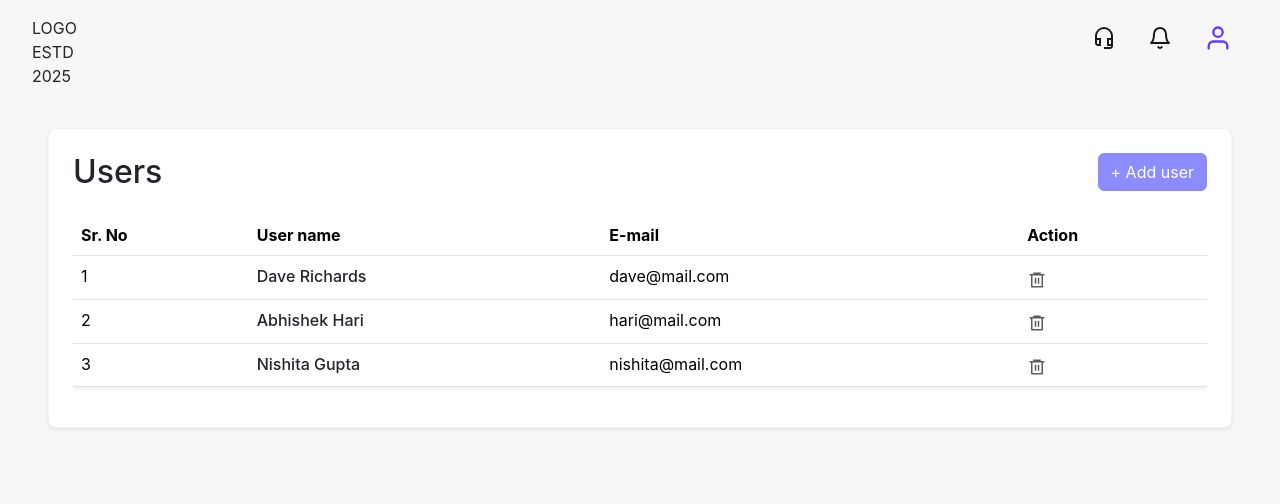
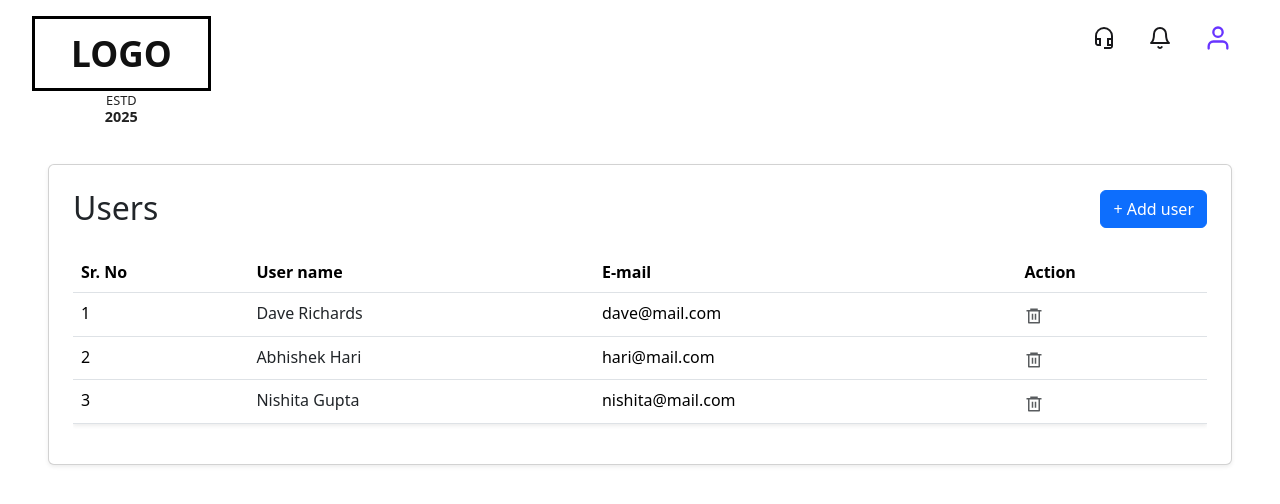
Before and after one commit to Abhiram3152N/Frontend-User-Management, a React (Vite) app in the folder front-end-task/: page / in a window 1280 px wide. Shown: the top 504 px of the page. Built offline with nearby package versions, Linux system fonts and the light colour scheme.

Commit message:
logostyles

```diff
--- a/front-end-task/src/App.css
+++ b/front-end-task/src/App.css
@@ -1,24 +1,46 @@
-/* Global styling based on the design aesthetic */
-body {
-    background-color: #f7f7f7;
-    font-family: 'Inter', sans-serif;
+.custom-header {
+  background: #fff;
 }
 
-/* Ensure the main app wrapper uses full width */
-.app-container {
-    min-height: 100vh;
-    padding: 0; /* Ensures full width */
-    margin: 0;
+.logo-stack {
+  display: flex;
+  flex-direction: column;
+  align-items: flex-start;
+  margin-left: 0;
 }
 
-/* Custom shadow/border to match Figma subtle style */
-.card {
-    border: 1px solid rgba(0, 0, 0, 0.05);
-    border-radius: 8px; /* Rounded corners */
+.logo-box {
+  border: 3px solid #000;
+  padding: 8px 36px;
+  display: inline-block;
+  min-width: 110px;
+  text-align: center;
 }
 
-/* Custom style for the purple button */
-.btn-primary {
-    background-color: #8c8cff !important;
-    border-color: #8c8cff !important;
+.logo-text {
+  font-weight: bold;
+  font-size: 2.2rem;
+  color: #111;
+
 }
+
+.logo-estd {
+  font-size: 0.8rem;
+  color: #222;
+  margin: 0;               /* remove all margin */
+  font-weight: 500;
+  text-align: center;
+  width: 100%;
+     /* optional: slight space below */
+}
+
+.logo-year {
+  font-size: 0.9rem;
+  font-weight: 600;
+  color: #222;
+  margin: 0;               /* remove all margin */
+  text-align: center;
+  width: 100%;
+  line-height: 1;
+  padding-top: 0;          /* no padding on top */
+}
```
